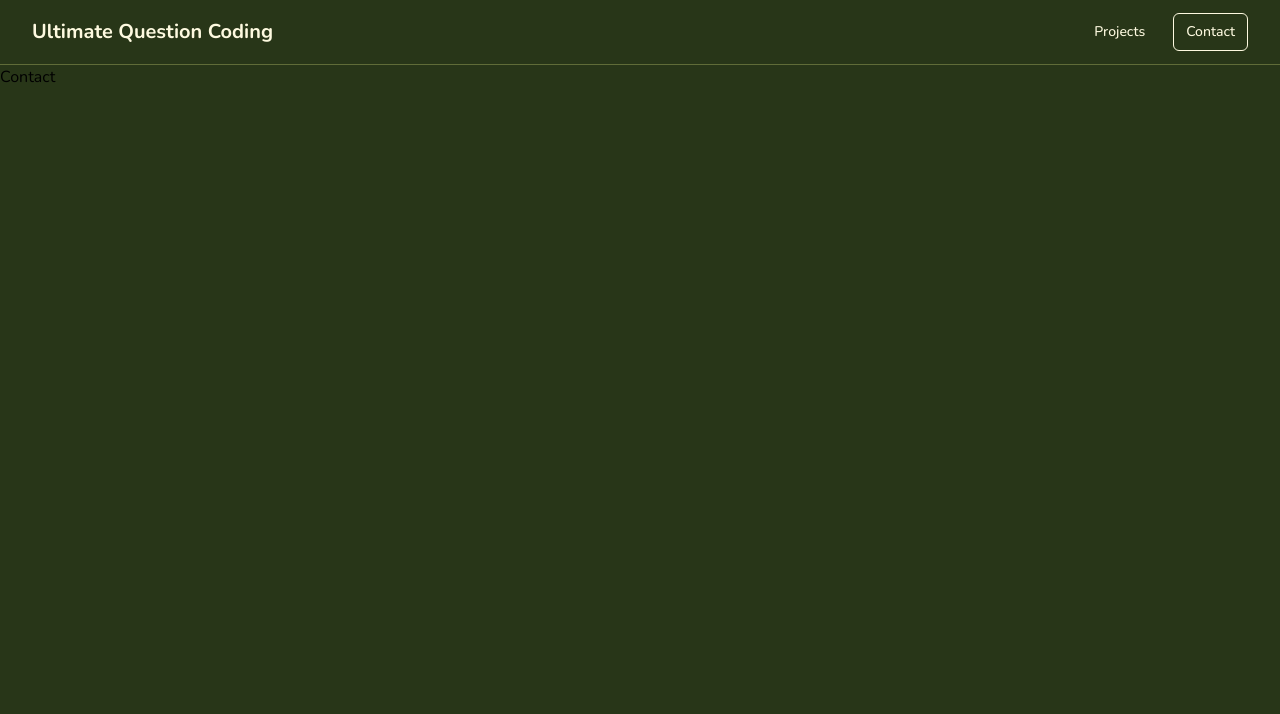
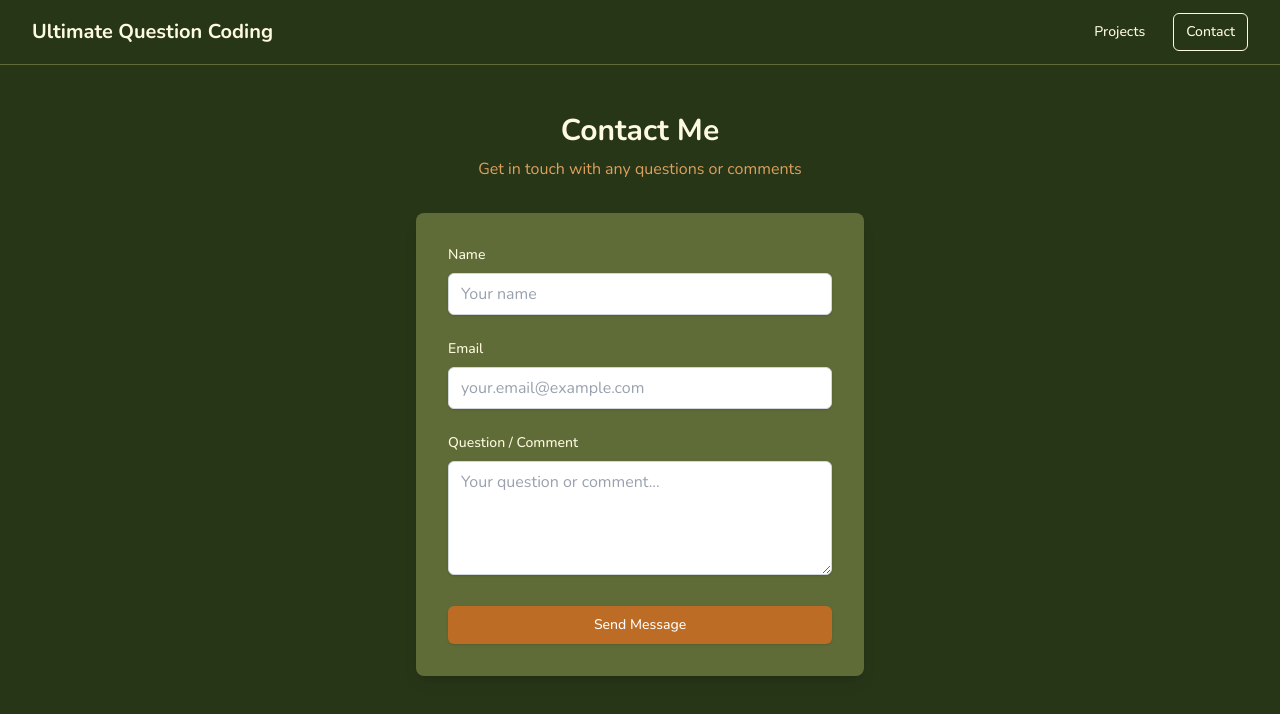
Before and after one commit to ahardy42/portfolio, an Astro site: page /contact in a window 1280 px wide. Built offline with nearby package versions, Linux system fonts and the light colour scheme; Astro itself is replaced by a stand-in of ours.

Commit message:
add simple contact form

```diff
--- a/src/pages/contact.astro
+++ b/src/pages/contact.astro
@@ -3,5 +3,65 @@ import Layout from '../layouts/Layout.astro';
 ---
 
 <Layout>
-	<h1>Contact</h1>
+	<div class="min-h-screen bg-[var(--color-background)] py-12 px-4 sm:px-6 lg:px-8">
+		<div class="max-w-md mx-auto">
+			<div class="text-center mb-8">
+				<h1 class="text-3xl font-bold text-[var(--color-text-primary)] mb-2">Contact Me</h1>
+				<p class="text-[var(--color-text-secondary)]">Get in touch with any questions or comments</p>
+			</div>
+
+			<form class="space-y-6 bg-[var(--color-surface)] p-8 rounded-lg shadow-lg">
+				<div>
+					<label for="name" class="block text-sm font-medium text-[var(--color-text-primary)] mb-2">
+						Name
+					</label>
+					<input
+						type="text"
+						id="name"
+						name="name"
+						required
+						class="w-full px-3 py-2 border border-gray-300 rounded-md shadow-sm placeholder-gray-400 focus:outline-none focus:ring-2 focus:ring-[var(--color-accent)] focus:border-transparent bg-white text-gray-900"
+						placeholder="Your name"
+					/>
+				</div>
+
+				<div>
+					<label for="email" class="block text-sm font-medium text-[var(--color-text-primary)] mb-2">
+						Email
+					</label>
+					<input
+						type="email"
+						id="email"
+						name="email"
+						required
+						class="w-full px-3 py-2 border border-gray-300 rounded-md shadow-sm placeholder-gray-400 focus:outline-none focus:ring-2 focus:ring-[var(--color-accent)] focus:border-transparent bg-white text-gray-900"
+						placeholder="your.email@example.com"
+					/>
+				</div>
+
+				<div>
+					<label for="message" class="block text-sm font-medium text-[var(--color-text-primary)] mb-2">
+						Question / Comment
+					</label>
+					<textarea
+						id="message"
+						name="message"
+						rows="4"
+						required
+						class="w-full px-3 py-2 border border-gray-300 rounded-md shadow-sm placeholder-gray-400 focus:outline-none focus:ring-2 focus:ring-[var(--color-accent)] focus:border-transparent bg-white text-gray-900 resize-vertical"
+						placeholder="Your question or comment..."
+					></textarea>
+				</div>
+
+				<div>
+					<button
+						type="submit"
+						class="w-full flex justify-center py-2 px-4 border border-transparent rounded-md shadow-sm text-sm font-medium text-white bg-[var(--color-accent)] hover:bg-[var(--color-highlight)] focus:outline-none focus:ring-2 focus:ring-offset-2 focus:ring-[var(--color-accent)] transition-colors duration-200"
+					>
+						Send Message
+					</button>
+				</div>
+			</form>
+		</div>
+	</div>
 </Layout>
```
